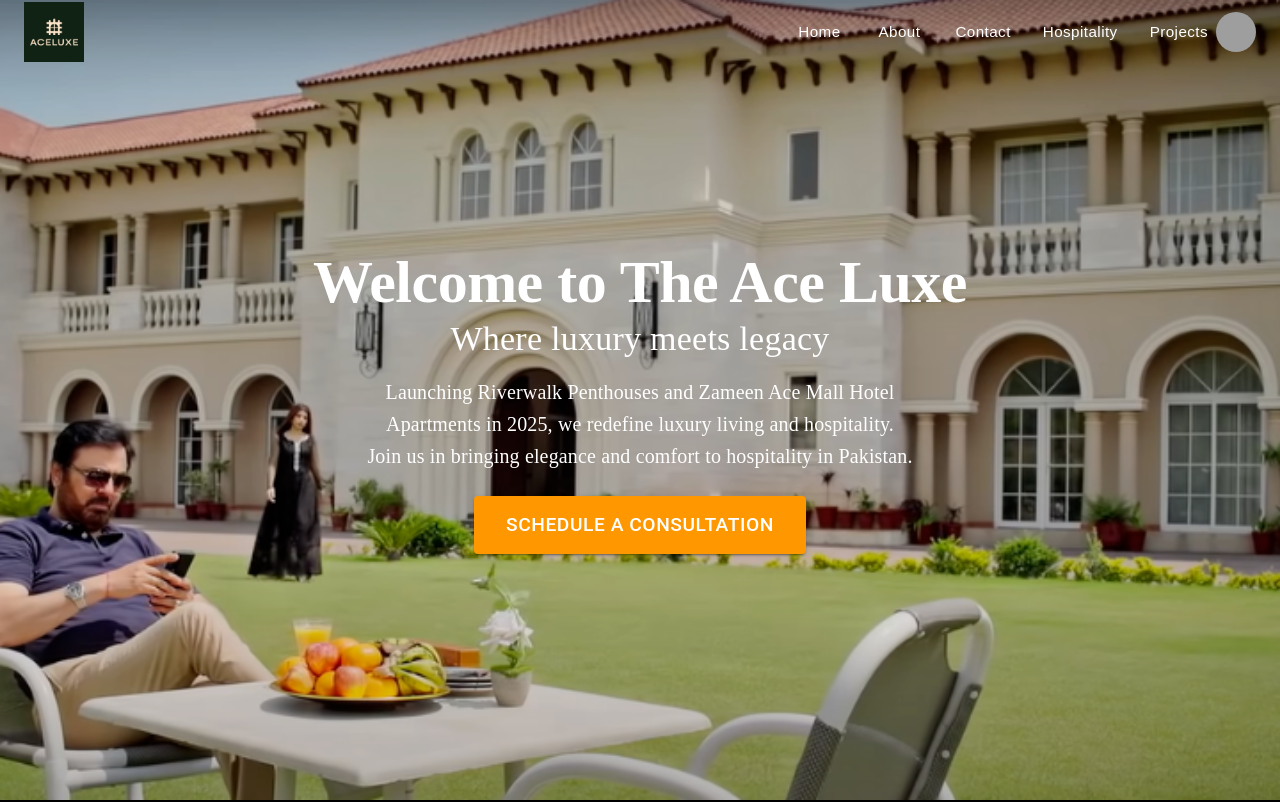
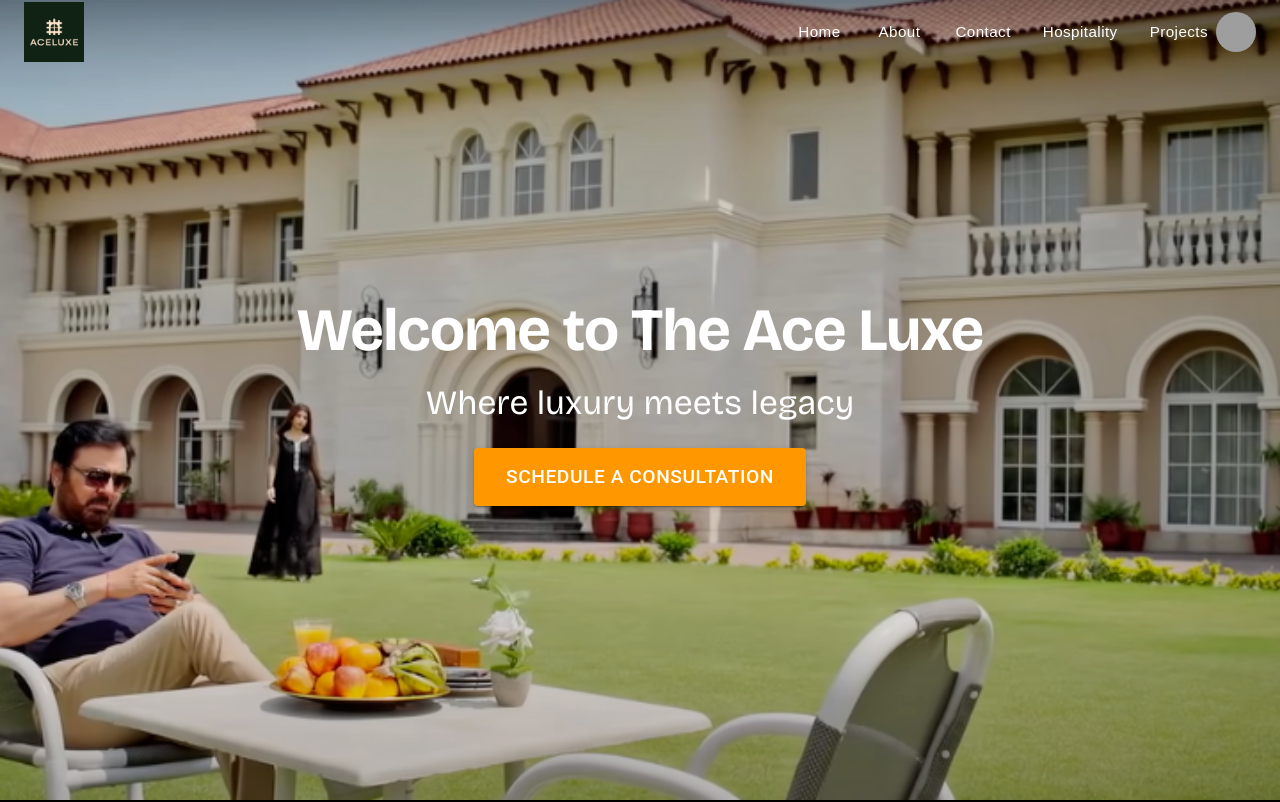
Before and after one commit to tabish-bhat/ace-lux, a React (Vite) app: page / in a window 1280 px wide. Shown: the top 802 px of the page. Built offline with nearby package versions, Linux system fonts and the light colour scheme; grey boxes are pictures that could not be loaded.

Commit message:
update Navbar and LandingPage styles, change font to Bricolage Grotesque and adjust background color

```diff
--- a/components/layout/Navbar.jsx
+++ b/components/layout/Navbar.jsx
@@ -55,7 +55,7 @@
     <AppBar
       position="fixed"
       sx={{
-        backgroundColor: scrolling ? "rgba(255, 255, 255, 0.98)" : "transparent",
+        backgroundColor: scrolling ? "rgba(16,34,20,255)" : "transparent",
         boxShadow: scrolling ? "0px 4px 10px rgba(0, 0, 0, 0.1)" : "none",
         transition: "all 0.3s ease-in-out",
       }}
@@ -71,7 +71,7 @@
         >
           {/* Mobile: Hamburger Left, Logo Center */}
           <Box sx={{ display: { xs: "flex", md: "none" }, alignItems: "center", flexGrow: 1 }}>
-            <IconButton size="large" onClick={handleOpenNavMenu} sx={{ color: scrolling ? "black" : "white" }}>
+            <IconButton size="large" onClick={handleOpenNavMenu} sx={{ color: scrolling ? "white" : "white" }}>
               <MenuIcon sx={{ fontSize: "2rem" }} />
             </IconButton>
             <Box sx={{ flexGrow: 1, display: "flex", justifyContent: "center" }}>
@@ -90,7 +90,7 @@
                 <Button
                   onClick={() => handleNavigate(page.path)}
                   sx={{
-                    color: scrolling ? "black" : "white",
+                    color: scrolling ? "white" : "white",
                     fontWeight: "500",
                     fontSize: "0.95rem",
                     textTransform: "none",
--- a/index.html
+++ b/index.html
@@ -11,6 +11,9 @@
   <script src="https://cdn.jsdelivr.net/npm/bootstrap@5.2.3/dist/js/bootstrap.bundle.min.js"
     integrity="sha384-kenU1KFdBIe4zVF0s0G1M5b4hcpxyD9F7jL+jjXkk+Q2h455rYXK/7HAuoJl+0I4"
     crossorigin="anonymous"></script>
+  <link href="https://fonts.googleapis.com/css2?family=Bricolage+Grotesque:wght@300;400;500;600;700&display=swap"
+    rel="stylesheet">
+
   <style>
     body {
       background-color: #f0f0f0;
@@ -34,10 +37,10 @@
       font-family: 'Playfair Display', serif !important;
     } */
 
-    @import url('https://fonts.googleapis.com/css2?family=Libre+Baskerville:wght@400;700&family=Montserrat:wght@400;500&display=swap');
 
     body {
-      font-family: 'Montserrat', sans-serif !important;
+      font-family: 'Bricolage Grotesque', sans-serif !important;
+      font-weight: 400;
     }
 
     h1,
@@ -46,7 +49,8 @@
     h4,
     h5,
     h6 {
-      font-family: 'Libre Baskerville', serif !important;
+      font-family: 'Bricolage Grotesque', sans-serif !important;
+      font-weight: 700;
     }
   </style>
 </head>
--- a/pages/LandingPage.jsx
+++ b/pages/LandingPage.jsx
@@ -60,12 +60,8 @@
             <Typography variant="h2" fontWeight="bold">
               Welcome to The Ace Luxe
             </Typography>
-            <Typography variant="h4">
+            <Typography variant="h4" sx={{ mt: 2 }}>
               Where luxury meets legacy
-            </Typography>
-            <Typography variant="h6" sx={{ mt: 2, maxWidth: "600px", mx: "auto" }}>
-              Launching Riverwalk Penthouses and Zameen Ace Mall Hotel Apartments in 2025, we redefine luxury living and hospitality.
-              <br />Join us in bringing elegance and comfort to hospitality in Pakistan.
             </Typography>
             <Button
               variant="contained"
```
